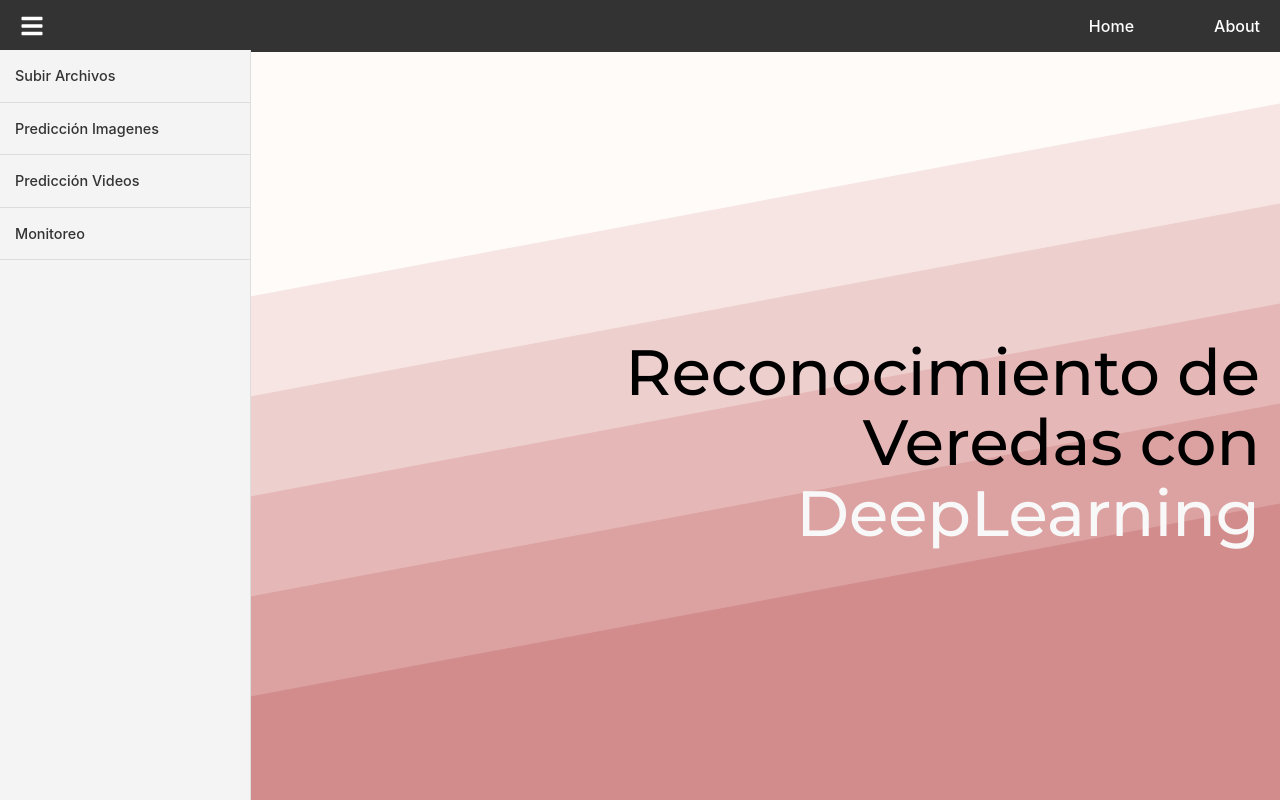
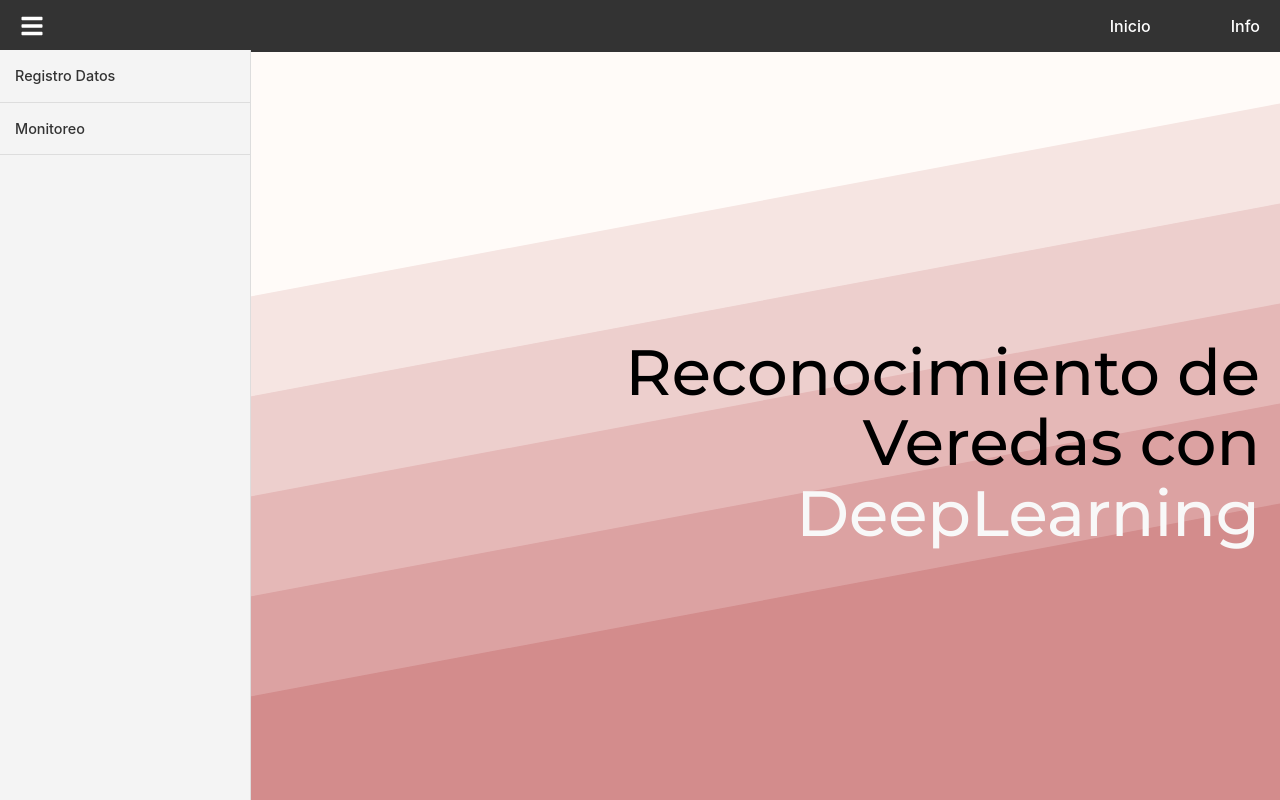
Before and after one commit to FelipeGI1/Practica1-SW, a React (Vite) app in the folder frontend/: page / in a window 1280 px wide. Built offline with nearby package versions, Linux system fonts and the light colour scheme.

Commit message:
Update Aside and Navbar

```diff
--- a/frontend/src/components/Aside.jsx
+++ b/frontend/src/components/Aside.jsx
@@ -6,13 +6,7 @@ const Aside = ({ menuOpen }) => {
         <aside className={`aside-container ${menuOpen ? 'aside-open' : 'aside-closed'}`}>
             <nav className="aside-nav">
                 <ul>
-                    <li><NavLink to="/upload">Subir Archivos</NavLink></li>
-                </ul>
-                <ul>
-                    <li><NavLink to="/predict-images">Predicción Imagenes</NavLink></li>
-                </ul>
-                <ul>
-                    <li><NavLink to="/predict-videos">Predicción Videos</NavLink></li>
+                    <li><NavLink to="/upload">Registro Datos</NavLink></li>
                 </ul>
                 <ul>
                     <li><NavLink to="/monitoring">Monitoreo</NavLink></li>
--- a/frontend/src/components/Navbar.jsx
+++ b/frontend/src/components/Navbar.jsx
@@ -10,8 +10,8 @@ const NavBar = ({ onToggleMenu }) => {
                 <FaBars />
             </button>
             <ul className="navbar-list">
-                <li className="navbar-item"><NavLink to="/">Home</NavLink></li>
-                <li className="navbar-item"><NavLink to="/about">About</NavLink></li>
+                <li className="navbar-item"><NavLink to="/">Inicio</NavLink></li>
+                <li className="navbar-item"><NavLink to="/about">Info</NavLink></li>
             </ul>
         </nav>
     );
--- /dev/null
+++ b/frontend/src/pages/Monitoring.jsx
@@ -0,0 +1,12 @@
+import React from "react";
+
+const Monitoring = () => {
+    return (
+        <div className="monitoring-page">
+            <h1>Monitoring Page</h1>
+            <p>This is the monitoring page.</p>
+        </div>
+    );
+};
+
+export default Monitoring;
--- a/frontend/src/styles/navbar.css
+++ b/frontend/src/styles/navbar.css
@@ -24,7 +24,7 @@
 }
 
 .hamburger-btn:hover {
-    color: #511818;
+    color: #ff7700a4;
 }
 
 .hamburger-btn:focus {
```
Also changed, not shown: frontend/src/main.jsx (+0 -10 lines).
